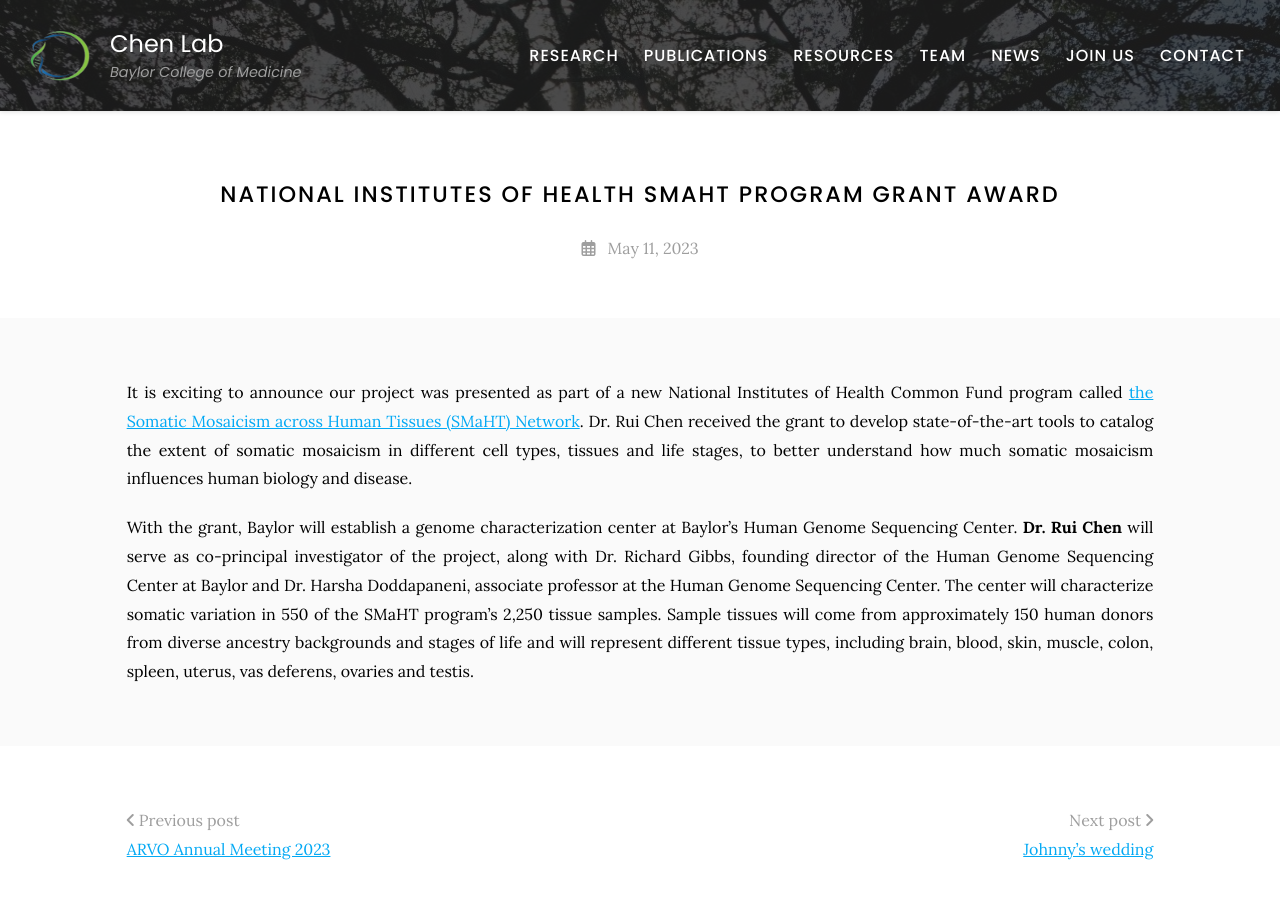
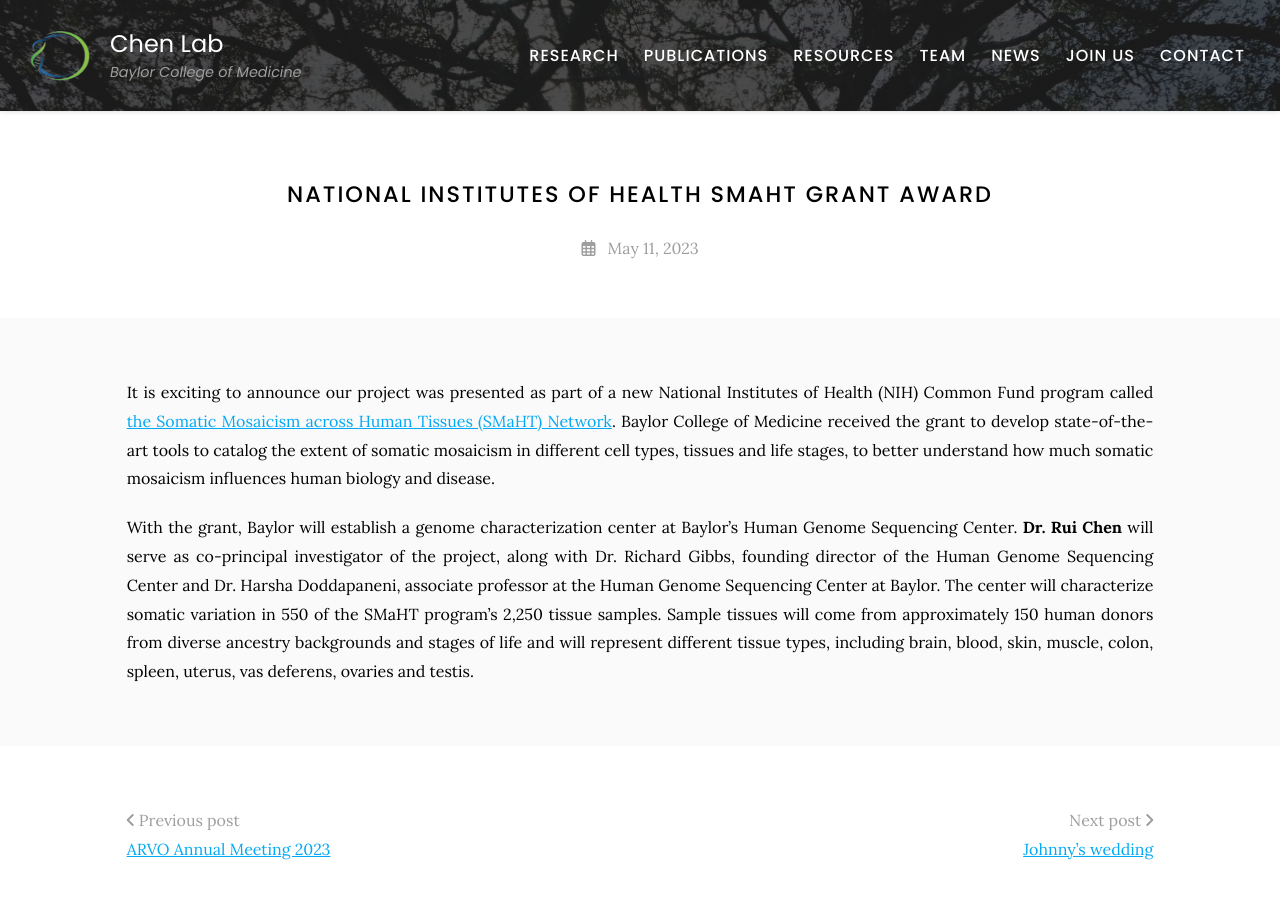
Before and after one commit to RCHENLAB/rchenlab.github.io, a Jekyll site: the page built from _posts/2023-05-11-SMaHT.md, in a window 1280 px wide, cut to the strip 0-920 px from the top of the page. Shown: the top 899 px of the strip. Built offline with Jekyll 4.4.1, drawn with Linux system fonts in a browser that asks for light colours.

Commit message:
Update 2023-05-11-SMaHT.md

```diff
--- a/_posts/2023-05-11-SMaHT.md
+++ b/_posts/2023-05-11-SMaHT.md
@@ -1,8 +1,8 @@
 ---
-title: National Institutes of Health SMaHT program Grant Award
+title: National Institutes of Health SMaHT Grant Award
 author:
 member: Rui
 ---
-It is exciting to announce our project was presented as part of a new National Institutes of Health Common Fund program called [the Somatic Mosaicism across Human Tissues (SMaHT) Network](https://www.nih.gov/news-events/news-releases/nih-launches-140-million-effort-investigate-genetic-variation-normal-human-cells-tissues). Dr. Rui Chen received the grant to develop state-of-the-art tools to catalog the extent of somatic mosaicism in different cell types, tissues and life stages, to better understand how much somatic mosaicism influences human biology and disease.
+It is exciting to announce our project was presented as part of a new National Institutes of Health (NIH) Common Fund program called [the Somatic Mosaicism across Human Tissues (SMaHT) Network](https://www.nih.gov/news-events/news-releases/nih-launches-140-million-effort-investigate-genetic-variation-normal-human-cells-tissues). Baylor College of Medicine received the grant to develop state-of-the-art tools to catalog the extent of somatic mosaicism in different cell types, tissues and life stages, to better understand how much somatic mosaicism influences human biology and disease.
 
-With the grant, Baylor will establish a genome characterization center at Baylor’s Human Genome Sequencing Center. <b>Dr. Rui Chen</b> will serve as co-principal investigator of the project, along with Dr. Richard Gibbs, founding director of the Human Genome Sequencing Center at Baylor and Dr. Harsha Doddapaneni, associate professor at the Human Genome Sequencing Center. The center will characterize somatic variation in 550 of the SMaHT program’s 2,250 tissue samples. Sample tissues will come from approximately 150 human donors from diverse ancestry backgrounds and stages of life and will represent different tissue types, including brain, blood, skin, muscle, colon, spleen, uterus, vas deferens, ovaries and testis.
+With the grant, Baylor will establish a genome characterization center at Baylor’s Human Genome Sequencing Center. <b>Dr. Rui Chen</b> will serve as co-principal investigator of the project, along with Dr. Richard Gibbs, founding director of the Human Genome Sequencing Center and Dr. Harsha Doddapaneni, associate professor at the Human Genome Sequencing Center at Baylor. The center will characterize somatic variation in 550 of the SMaHT program’s 2,250 tissue samples. Sample tissues will come from approximately 150 human donors from diverse ancestry backgrounds and stages of life and will represent different tissue types, including brain, blood, skin, muscle, colon, spleen, uterus, vas deferens, ovaries and testis.
```
